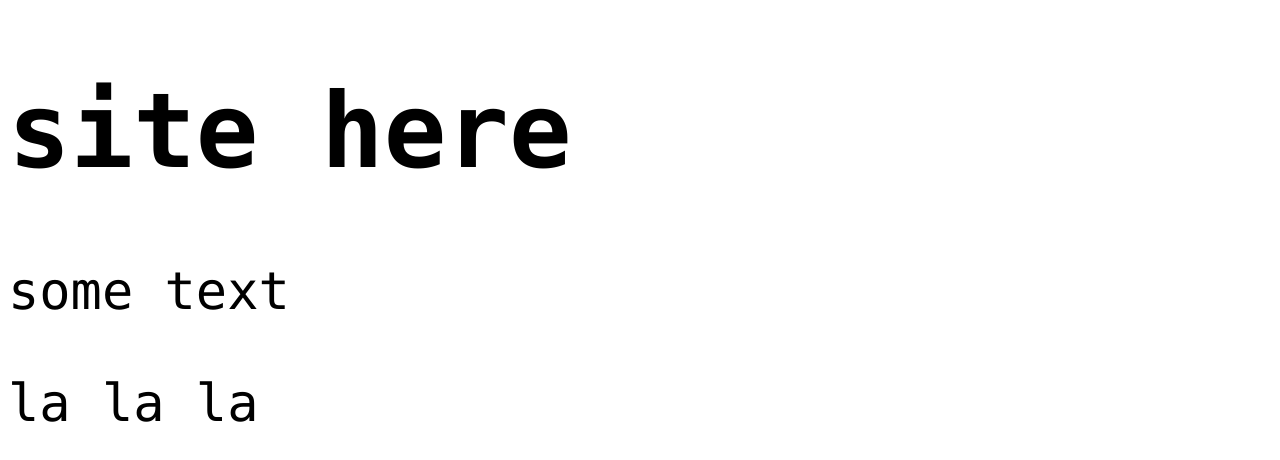
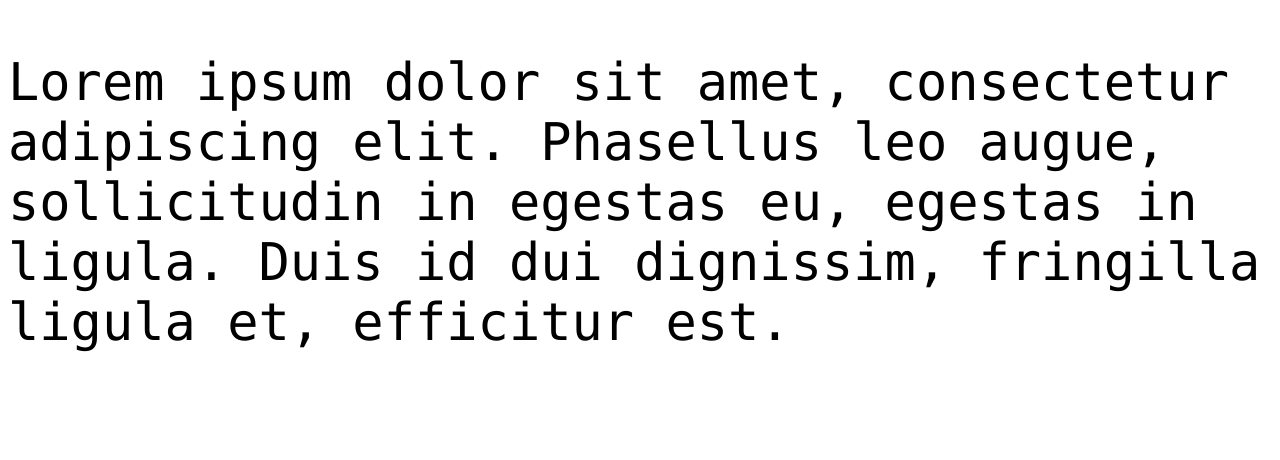
Before and after one commit to Peter288/dooo, a plain HTML site: page site/index.html in a window 1280 px wide. Drawn offline with Linux system fonts and the light colour scheme.

Commit message:
6 th commit

```diff
--- a/site/index.html
+++ b/site/index.html
@@ -6,8 +6,6 @@
 	<link rel="stylesheet" href="css/style.css">
 </head>
 <body>
-    <h1>site here</h1>
-    <p>some text</p>
-    <p>la la la</p>
+    <p>Lorem ipsum dolor sit amet, consectetur adipiscing elit. Phasellus leo augue, sollicitudin in egestas eu, egestas in ligula. Duis id dui dignissim, fringilla ligula et, efficitur est. </p>
 </body>
 </html>
```
